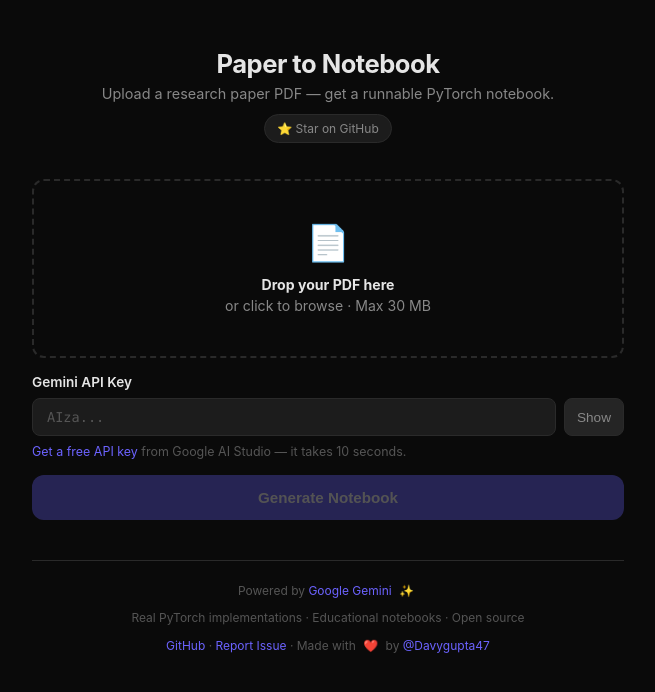
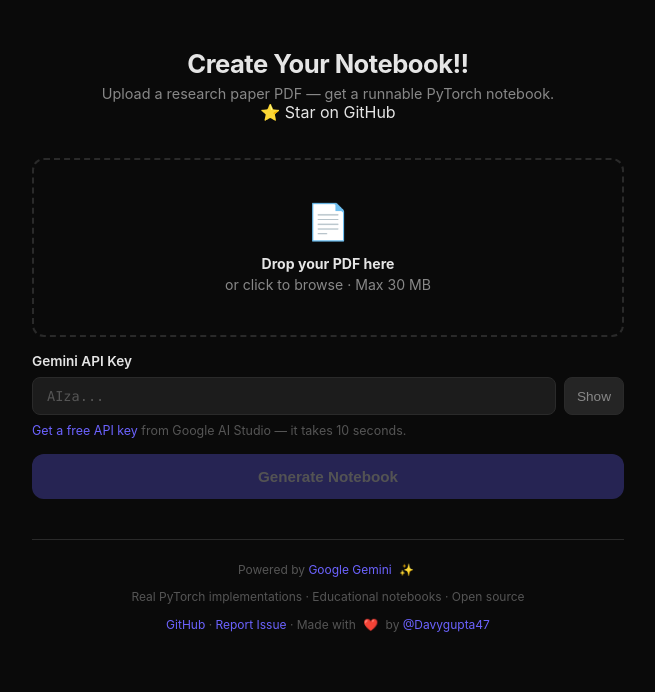
Before and after one commit to Davygupta47/notebook, a plain HTML site: page static/index.html in a window 1280 px wide. Shown: the whole page, without its empty margins (312-967 px from the left). Drawn offline with Linux system fonts and the light colour scheme.

Commit message:
link error fix

```diff
--- a/static/index.html
+++ b/static/index.html
@@ -382,9 +382,9 @@
 
 <div class="wrapper">
   <div class="header">
-    <h1>Paper to Notebook</h1>
+    <h1>Create Your Notebook!!</h1>
     <p>Upload a research paper PDF &mdash; get a runnable PyTorch notebook.</p>
-    <a href="https://github.com/Davygupta47/notebook" target="_blank" rel="noopener" class="badge" title="Star on GitHub">
+    <!--<a href="https://github.com/Davygupta47/notebook" target="_blank" rel="noopener" class="badge" title="Star on GitHub">-->
       ⭐ Star on GitHub
     </a>
   </div>
```
